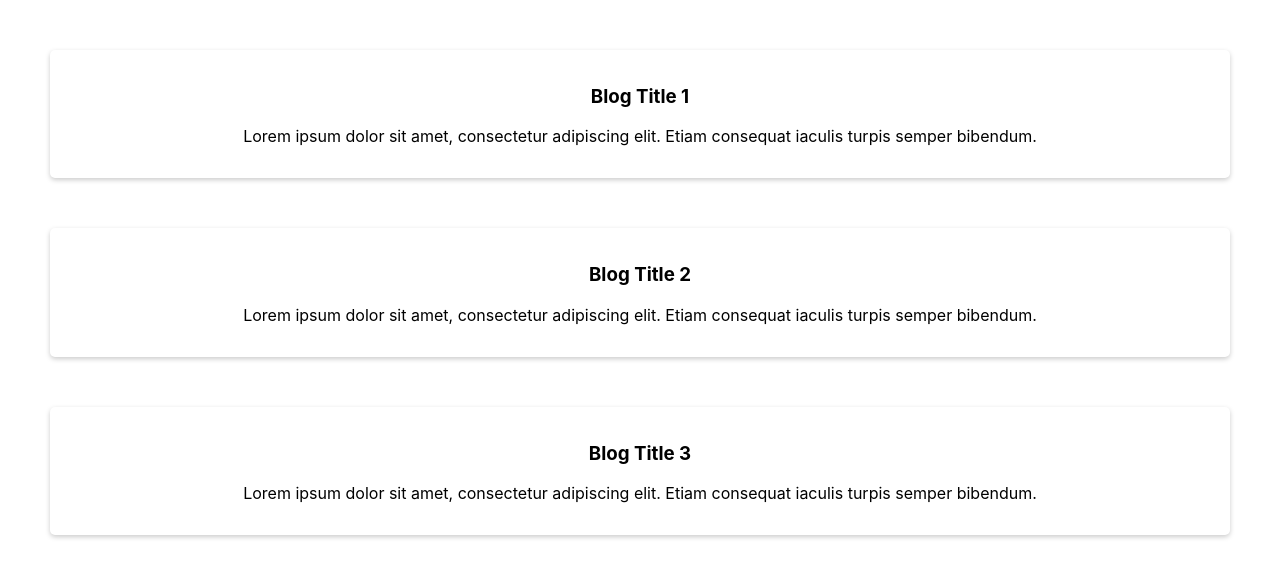
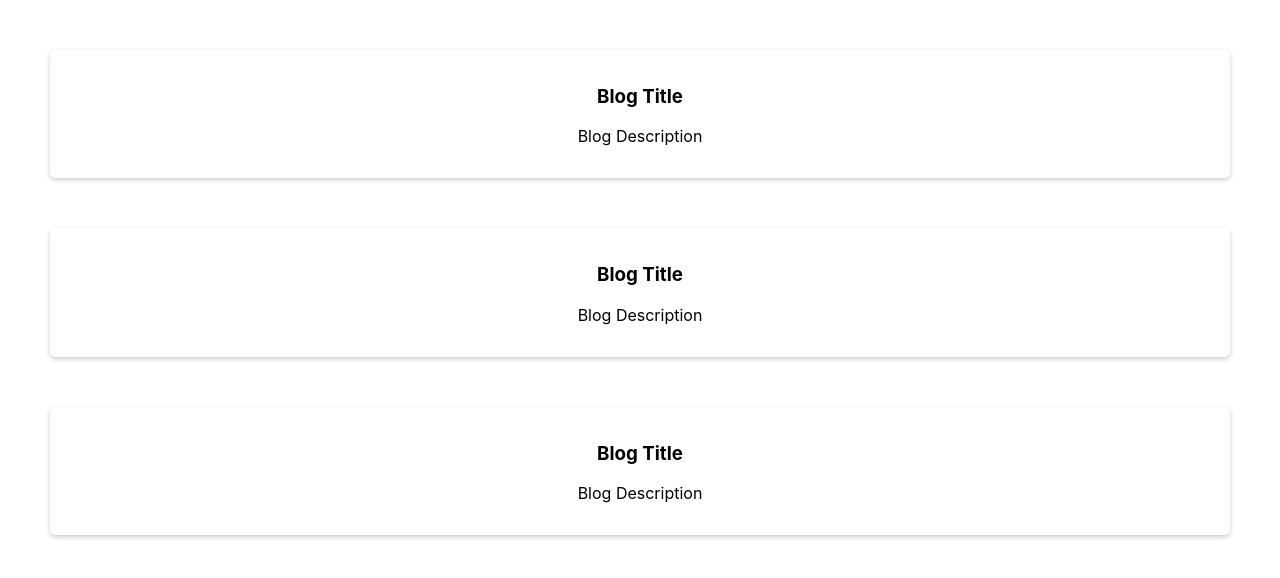
Before and after one commit to AnasBinAteeq/ReactUdemy, a React (Create React App) app: page / in a window 1280 px wide. Shown: the top 578 px of the page. Built offline with nearby package versions, Linux system fonts and the light colour scheme.

Commit message:
JS Component

```diff
--- a/src/App.js
+++ b/src/App.js
@@ -1,5 +1,6 @@
-import logo from './logo.svg';
+import React from 'react';
 import './App.css';
+import BlogCard from './blogCard';
 
 function App() {
 
@@ -23,13 +24,14 @@
 
   ];
 
-  const blogCards = blogArr.map((item)=> {
+  const blogCards = blogArr.map((item,pos)=> {
 
     return(
-      <div className='blogCard' key={item.id}>
-        <h3>{item.title}</h3>
-        <p>{item.desc}</p>
-      </div>
+      <BlogCard key={pos}/>
+      // <div className='blogCard' key={item.id}>
+      //   <h3>{item.title}</h3>
+      //   <p>{item.desc}</p>
+      // </div>
     )
   })
 
--- /dev/null
+++ b/src/blogCard.js
@@ -0,0 +1,13 @@
+import React from "react"
+
+const BlogCard = () => {
+
+    return(
+      <div className='blogCard'>
+        <h3>Blog Title</h3>
+        <p>Blog Description</p>
+      </div>
+    )
+  }
+
+export default BlogCard;
```
